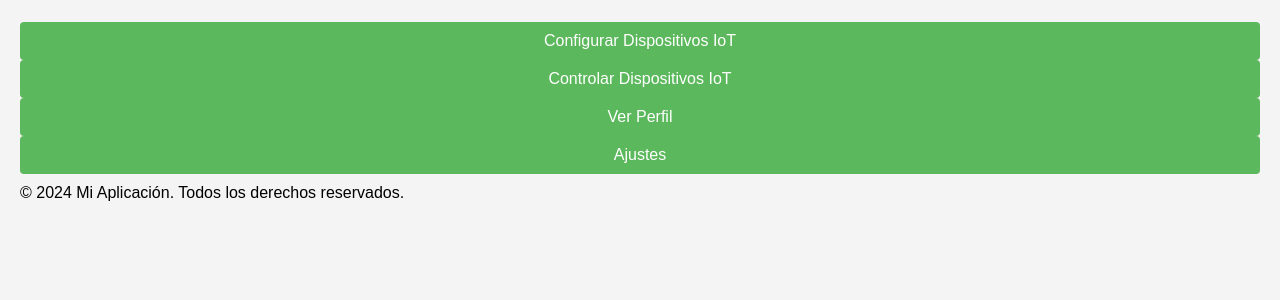
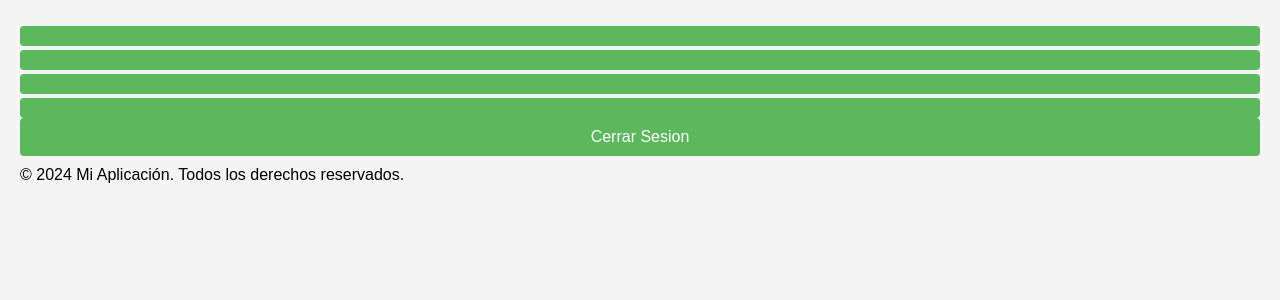
Before and after one commit to PaltaKS/ProyectoTaller, a Django app: page /pagina_principal/ in a window 1280 px wide. Shown: the part 78-378 px from the top of the page. Run offline with Django 5.2, Linux system fonts and the light colour scheme.

Commit message:
Configuracio Boton Logout

```diff
--- a/MiProyecto/AppProyecto/presentation/views/home_view.py
+++ b/MiProyecto/AppProyecto/presentation/views/home_view.py
@@ -1,6 +1,14 @@
 from django.shortcuts import render
-from AppProyecto.models import Usuario  # Importa el modelo si es necesario
+from django.shortcuts import redirect  # Importa el modelo si es necesario
 
 def pagina_principal_view(request):
     # Puedes agregar lógica aquí para obtener datos si es necesario
-    return render(request, 'Login/home.html')  # Renderiza la plantilla de la página principal
+    return render(request, 'Login/home.html')
+
+def custom_logout_view(request):
+    # Lógica para cerrar sesión
+    if 'id_usuario' in request.session:
+        del request.session['id_usuario']
+        del request.session['nombre_usuario']
+    request.session.flush()
+    return redirect('login')  # Ajusta 'login' según tu URL de inicio de sesión
--- a/MiProyecto/AppProyecto/presentation/views/login_view.py
+++ b/MiProyecto/AppProyecto/presentation/views/login_view.py
@@ -15,4 +15,4 @@ def login_view(request):
         except Usuario.DoesNotExist:
             messages.error(request, "Nombre de usuario o contraseña incorrectos.")  # Mensaje de error
 
-    return render(request, 'Login/login.html')  # Renderiza la plantilla de login
+    return render(request, 'Login/login.html')  # Renderiza en la plantilla de login
--- a/MiProyecto/AppProyecto/templates/Login/home.html
+++ b/MiProyecto/AppProyecto/templates/Login/home.html
@@ -5,7 +5,7 @@
     <meta name="viewport" content="width=device-width, initial-scale=1.0">
     <title>Pantalla Principal - Mi Aplicación</title>
     {% load static %}
-    <link rel="stylesheet" href="{% static 'css/styles.css' %}"> <!-- Enlaza con tu archivo de estilos -->
+    <link rel="stylesheet" href="{% static 'css/styles.css' %}">
 </head>
 <body>
     <header>
@@ -14,10 +14,11 @@
 
     <main>
         <div class="button-container">
-            <button id="configurarDispositivos">Configurar Dispositivos IoT</button>
-            <button id="controlarDispositivos">Controlar Dispositivos IoT</button>
-            <button id="verPerfil">Ver Perfil</button>
-            <button id="ajustes">Ajustes</button>
+            <a href=><button></button></a>
+            <a href=><button></button></a>
+            <a href=><button></button></a>
+            <a href=><button></button></a>
+            <a href="{% url 'logout' %}"><button>Cerrar Sesion</button></a>
         </div>
     </main>
 
--- a/MiProyecto/AppProyecto/urls.py
+++ b/MiProyecto/AppProyecto/urls.py
@@ -1,9 +1,11 @@
 from django.urls import path
 from AppProyecto.presentation.views import login_view, home_view
+from AppProyecto.presentation.views.home_view import custom_logout_view
 
 urlpatterns = [
     path('', login_view.login_view, name='login'),  # La página de login como raíz
     path('login/', login_view.login_view, name='login'), # Puedes mantener esta ruta si es necesario
-    path('pagina_principal/', home_view.pagina_principal_view, name='pagina_principal'),  # Ruta para la página principal
+    path('pagina_principal/', home_view.pagina_principal_view, name='pagina_principal'), # Ruta para la página principal
+    path('logout/', custom_logout_view, name='logout'),
     # Otras rutas
 ]
```
